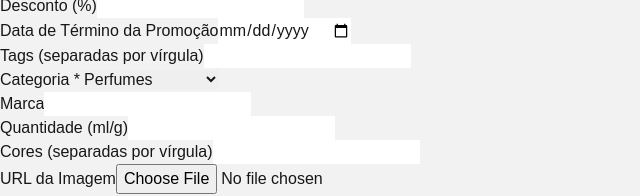
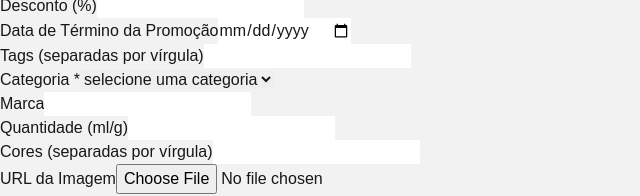
Before and after one commit to antonielzeferino/store-project-admin, a Next.js app: page /produtos/adicionar in a window 1280 px wide. Shown: the part 222-418 px from the top of the page, without its empty margins (0-640 px from the left). Built offline with nearby package versions, Linux system fonts and the light colour scheme.

Commit message:
update produtos/adicionar

```diff
--- a/src/app/(pages)/produtos/adicionar/page.tsx
+++ b/src/app/(pages)/produtos/adicionar/page.tsx
@@ -234,7 +234,8 @@ const CreateProduct = () => {
             onChange={(e) => handleSelectChange(e)}
             className="p-2 border rounded-md w-full focus:outline-none focus:ring-2 focus:ring-medium-blue"
           >
-            <option value="Perfumes" selected>Perfumes</option>
+            <option value="" selected disabled>selecione uma categoria</option>
+            <option value="Perfumes">Perfumes</option>
             <option value="Kits & Presentes">Kits & Presentes</option>
             <option value="Cosmeticos">Cosmeticos</option>
           </select>
```
